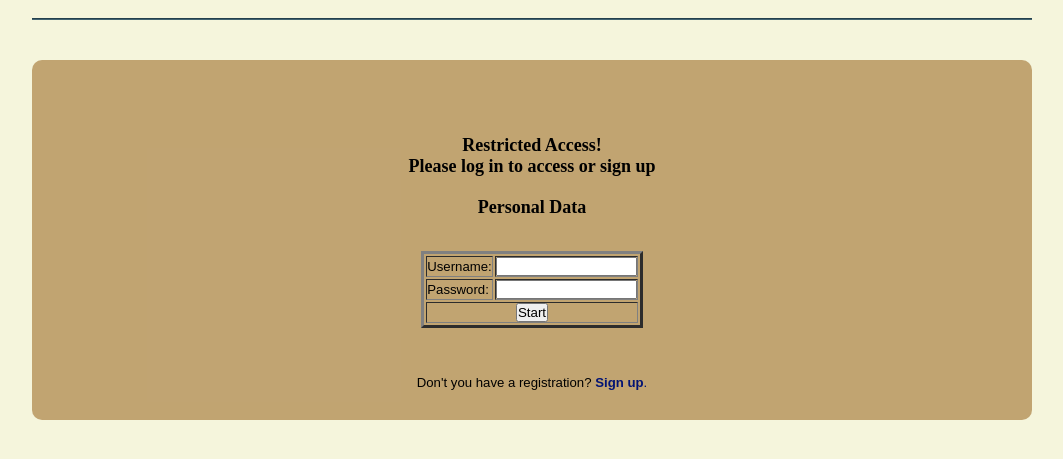
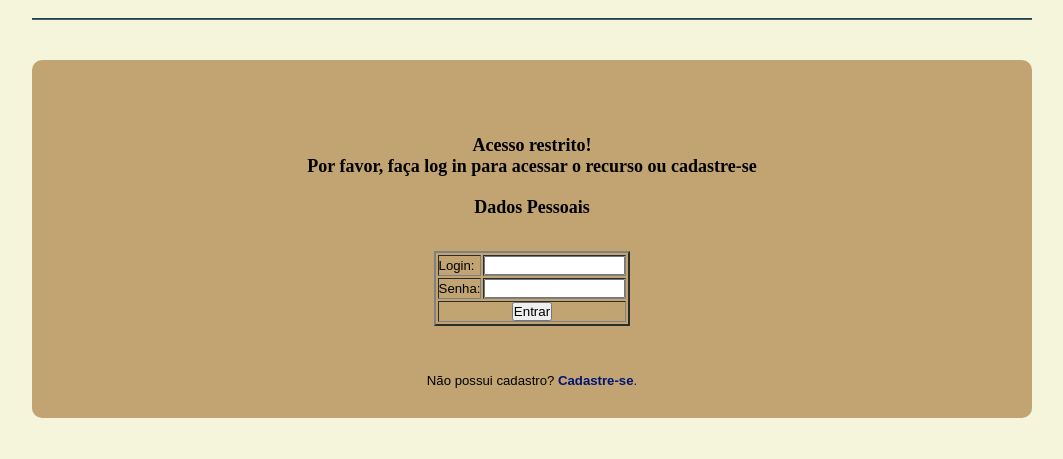
Before and after one commit to mykeoliveira/OPR-V2, a PHP site: page /Login.php in a window 1280 px wide. Shown: the part 107-566 px from the top of the page, without its empty margins (108-1171 px from the left). Run offline with PHP 8.4, Linux system fonts and the light colour scheme.

Commit message:
Update Login.php

```diff
--- a/Login.php
+++ b/Login.php
@@ -43,17 +43,16 @@
 
                         <table style="width:100%; height:100%; border:0px;">
                             <BR><BR><BR>
-                            <h3 align="center"><b>Restricted Access! <br> Please log in to access or sign up </b></h3>
+                             <h3 align="center"><b>Acesso restrito! <br> Por favor, faça log in para acessar o recurso ou cadastre-se </b></h3>
                                 <tr>
-                                <td> <center> <table width="173" border="3"  cellpadding="3" align="center">
+                                <td> <center> <table width="173" border="2"  cellpadding="2" align="center">
                                 <tr>
-
-                            <h3 align="center"><b>Personal Data</b></h3><br>
-                                <td width="48">Username:</td>
-                                <td width="105"><input type="text" name="login" size="15" maxlength="20" /></td>
-                                </tr>
+                            <h3 align="center"><b>Dados Pessoais</b></h3><br>
+                                <td width="48">Login:</td>
+       					<td width="105"><input type="text" name="login" size="15" maxlength="20" /></td>
+     				 </tr>
                                 <tr>
-                                <td>Password:</td>
+                                <td>Senha:</td>
                                 <td><input type="password" name="senha" size="15" maxlength="8" /></td>
                                 </tr>
 
@@ -61,7 +60,7 @@
 
                                 <center>
                                 <td colspan="2"><div align="center">
-                                <input type="submit" name="entra" value="Start" />
+                                <input type="submit" name="entra" value="Entrar" />
                                 </div></td>
                                 </tr>
 
@@ -73,7 +72,7 @@
 
                     </form>
                     <br><br><br>
-                    <center>Don't you have a registration? <a href="Cadastro.php"><strong>Sign up</strong>.
+                    <center>Não possui cadastro? <a href="Cadastro.php"><strong>Cadastre-se</strong>.
                     </center>
 
     </body>
```
